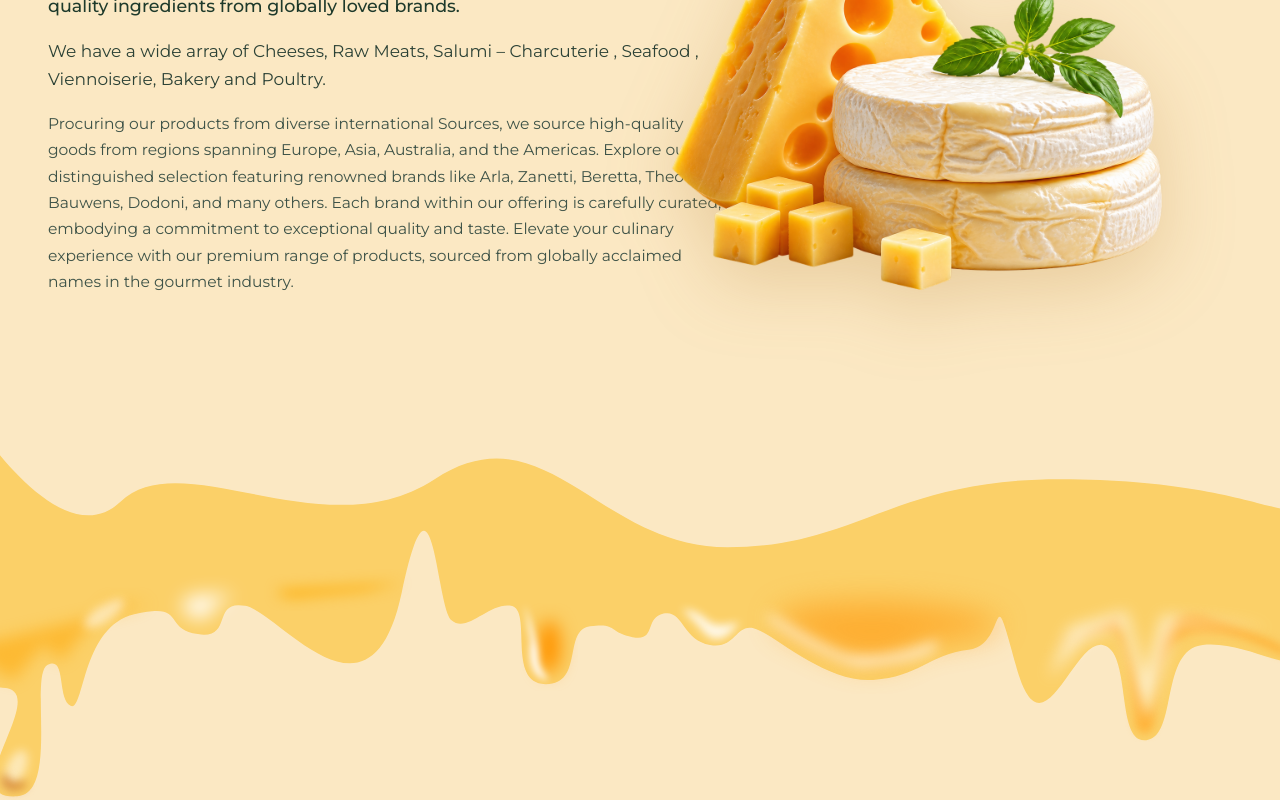
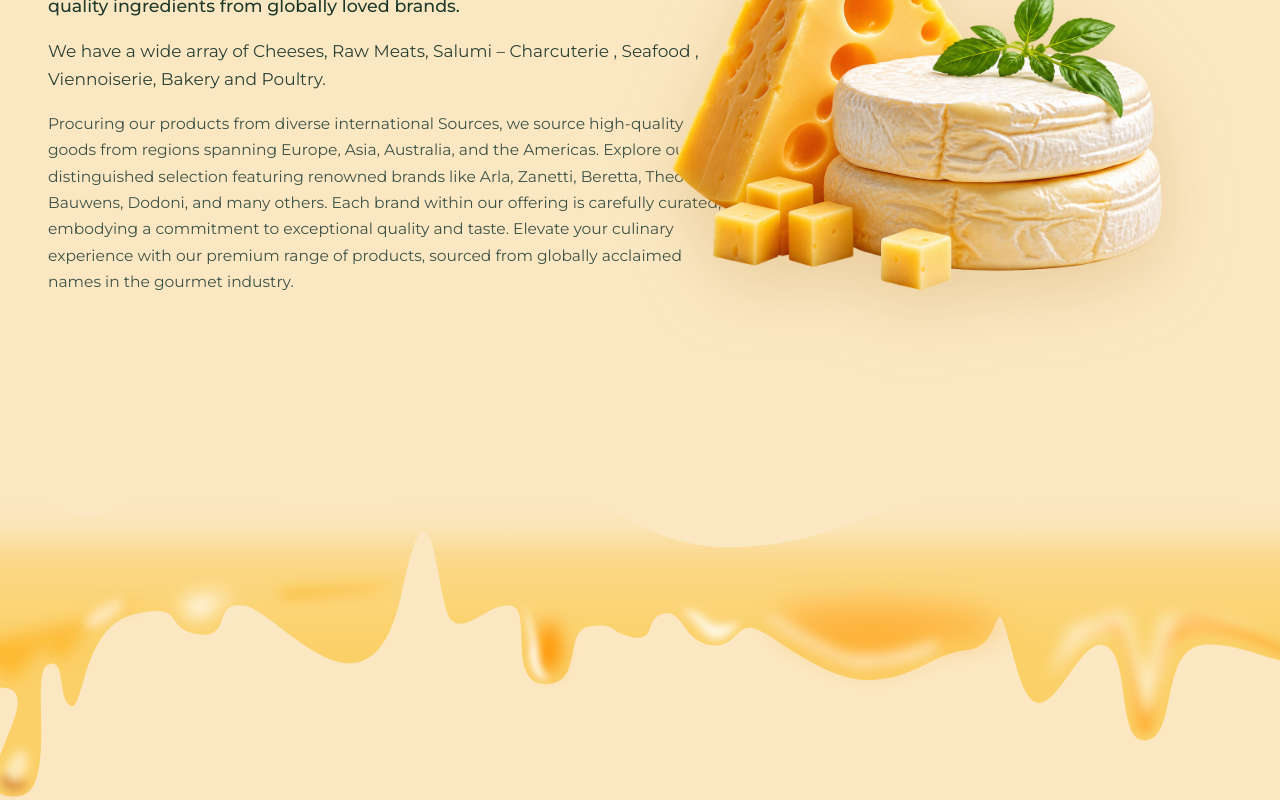
Before and after one commit to Amangera07/fortune, a Next.js app: page / in a window 1280 px wide. Shown: the part 1150-1950 px from the top of the page. Built offline with nearby package versions, Linux system fonts and the light colour scheme.

Commit message:
style: dissolve upper side of section-bottom-cheeseMelt into section background

```diff
--- a/src/app/page.tsx
+++ b/src/app/page.tsx
@@ -400,10 +400,31 @@ function SectionBottomCheeseMelt() {
       xmlns="http://www.w3.org/2000/svg"
       className="w-full h-auto block"
     >
-      <path
-        d="M62.7649 439.827C-13.189 445.33 105.155 317.915 45.2509 317.234C-14.653 316.553 3.52741 0 3.52741 0C3.52741 0 108.527 174 179.027 107C249.527 40 409.016 163 534.027 81.5C659.039 0 718.527 158.5 865.027 158.5C1011.53 158.5 1050.03 81.5 1240.53 81.5C1431.03 81.5 1496.25 127 1518.89 117C1541.53 107 1532.7 257.3 1518.89 281.138C1505.08 304.975 1450.71 263.43 1401.85 268.878C1352.99 274.327 1374.18 371.72 1338.26 376.487C1302.33 381.255 1322.57 274.327 1288.49 268.878C1254.41 263.43 1220.53 401.5 1190.8 292.035C1161.08 182.57 1182.03 268.878 1137.35 274.327C1092.67 279.776 1081.11 304.975 1029.52 308.38C977.928 311.786 925.398 263.43 899.576 251.852C873.755 240.274 876.519 274.327 845.202 268.878C813.884 263.43 814.772 228.695 792.671 233.463C770.569 238.23 785.281 265.473 757.65 260.025C730.019 254.576 741.078 243.679 709.727 247.765C678.376 251.852 703.259 313.829 659.039 313.148C614.819 312.467 645.198 228.695 620.332 224.609C595.465 220.523 570.549 256.619 553.055 240.955C535.561 225.29 532.149 42.7635 496.838 209.625C461.527 376.487 358.614 231.42 319.891 224.609C281.167 217.798 306.972 262.749 266.438 256.619C225.904 250.49 254.474 219.841 194.553 234.144C134.633 248.446 138.319 345.839 122.669 337.666C107.018 329.494 118.044 280.457 96.864 291.354C75.6837 302.251 109.766 436.421 62.7649 439.827Z"
-        fill="#FBD068"
-      />
+      <defs>
+        <linearGradient id="s2b_topFadeGrad" x1="0" y1="0" x2="0" y2="1">
+          <stop offset="0%" stopColor="white" stopOpacity="0" />
+          <stop offset="20%" stopColor="white" stopOpacity="0.1" />
+          <stop offset="38%" stopColor="white" stopOpacity="0.75" />
+          <stop offset="55%" stopColor="white" stopOpacity="1" />
+          <stop offset="100%" stopColor="white" stopOpacity="1" />
+        </linearGradient>
+        <linearGradient id="s2b_cheeseGrad" x1="0" y1="0" x2="0" y2="1">
+          <stop offset="0%" stopColor="#fbe8c3" stopOpacity="0" />
+          <stop offset="18%" stopColor="#fbe8c3" stopOpacity="0.3" />
+          <stop offset="36%" stopColor="#FBD068" stopOpacity="0.95" />
+          <stop offset="55%" stopColor="#FBD068" stopOpacity="1" />
+          <stop offset="100%" stopColor="#FBD068" stopOpacity="1" />
+        </linearGradient>
+        <mask id="s2b_topFadeMask">
+          <rect x="-100" y="0" width="1733" height="500" fill="url(#s2b_topFadeGrad)" />
+        </mask>
+      </defs>
+
+      <g mask="url(#s2b_topFadeMask)">
+        <path
+          d="M62.7649 439.827C-13.189 445.33 105.155 317.915 45.2509 317.234C-14.653 316.553 3.52741 0 3.52741 0C3.52741 0 108.527 174 179.027 107C249.527 40 409.016 163 534.027 81.5C659.039 0 718.527 158.5 865.027 158.5C1011.53 158.5 1050.03 81.5 1240.53 81.5C1431.03 81.5 1496.25 127 1518.89 117C1541.53 107 1532.7 257.3 1518.89 281.138C1505.08 304.975 1450.71 263.43 1401.85 268.878C1352.99 274.327 1374.18 371.72 1338.26 376.487C1302.33 381.255 1322.57 274.327 1288.49 268.878C1254.41 263.43 1220.53 401.5 1190.8 292.035C1161.08 182.57 1182.03 268.878 1137.35 274.327C1092.67 279.776 1081.11 304.975 1029.52 308.38C977.928 311.786 925.398 263.43 899.576 251.852C873.755 240.274 876.519 274.327 845.202 268.878C813.884 263.43 814.772 228.695 792.671 233.463C770.569 238.23 785.281 265.473 757.65 260.025C730.019 254.576 741.078 243.679 709.727 247.765C678.376 251.852 703.259 313.829 659.039 313.148C614.819 312.467 645.198 228.695 620.332 224.609C595.465 220.523 570.549 256.619 553.055 240.955C535.561 225.29 532.149 42.7635 496.838 209.625C461.527 376.487 358.614 231.42 319.891 224.609C281.167 217.798 306.972 262.749 266.438 256.619C225.904 250.49 254.474 219.841 194.553 234.144C134.633 248.446 138.319 345.839 122.669 337.666C107.018 329.494 118.044 280.457 96.864 291.354C75.6837 302.251 109.766 436.421 62.7649 439.827Z"
+          fill="url(#s2b_cheeseGrad)"
+        />
       <g opacity="0.51" filter="url(#s2b_filter0_f_233_44)">
         <path
           d="M58.2078 309.062L17.5996 283.386L22.1968 267.264L153.073 236.134L164.708 221.885H212.979L153.073 236.134L111.075 287.566L92.6864 267.264L58.2078 309.062Z"
@@ -493,6 +514,7 @@ function SectionBottomCheeseMelt() {
           d="M843.307 242.203C851.279 251.059 880.918 242.451 878.327 243.725C875.736 244.999 854.982 281.758 833.095 248.092C825.122 239.236 805.869 222.793 818.677 229.519C821.268 228.245 835.335 233.346 843.307 242.203Z"
           fill="white"
         />
+      </g>
       </g>
       <defs>
         <filter
@@ -1126,8 +1148,8 @@ export default function Home() {
           </div>
         </div>
 
-        {/* Bottom Section Melted Cheese Element with extended width to conceal corner edges */}
-        <div className="absolute bottom-0 -left-[2%] sm:-left-[3%] w-[104%] sm:w-[106%] pointer-events-none z-10 translate-y-[1px]">
+        {/* Bottom Section Melted Cheese Element with seamless top fade & extended width */}
+        <div className="absolute bottom-0 -left-[2%] sm:-left-[3%] w-[104%] sm:w-[106%] pointer-events-none z-10 translate-y-[1px] [mask-image:linear-gradient(to_bottom,transparent_0%,rgba(0,0,0,0.35)_16%,black_38%)] [-webkit-mask-image:linear-gradient(to_bottom,transparent_0%,rgba(0,0,0,0.35)_16%,black_38%)]">
           <SectionBottomCheeseMelt />
         </div>
       </section>
```
